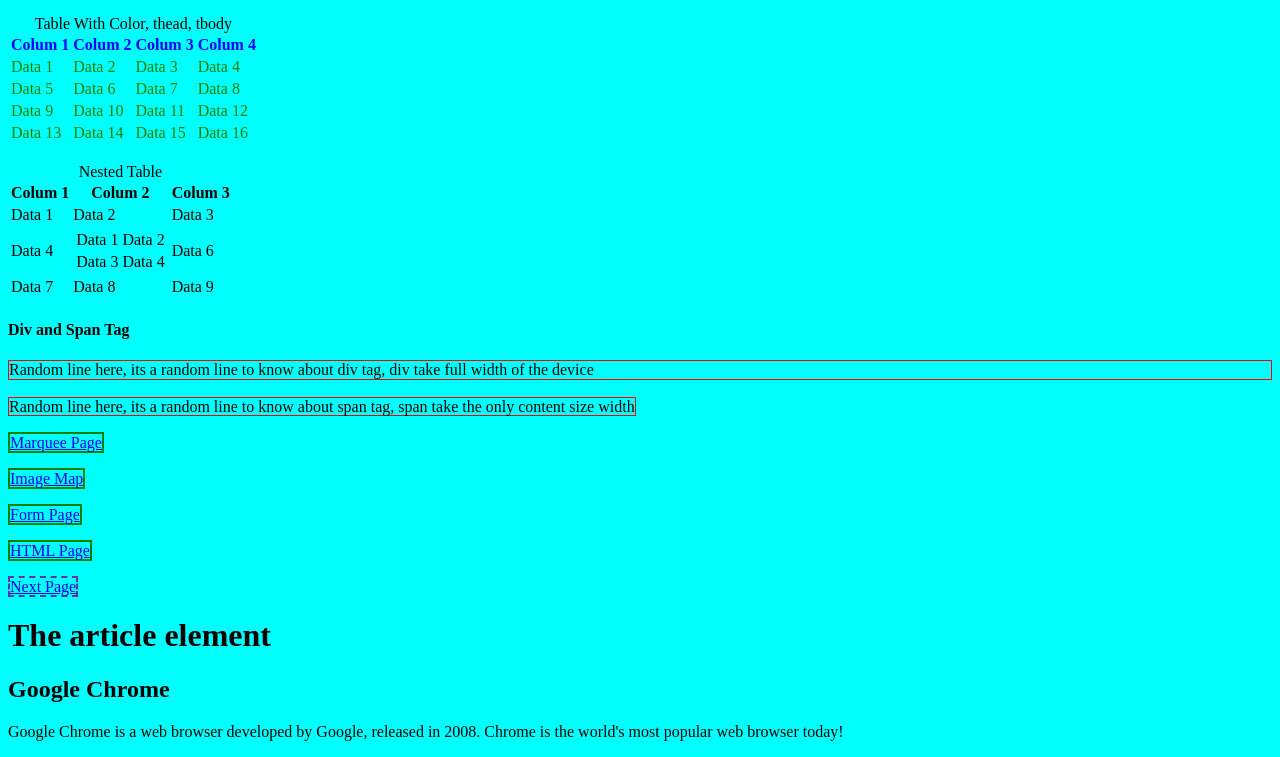
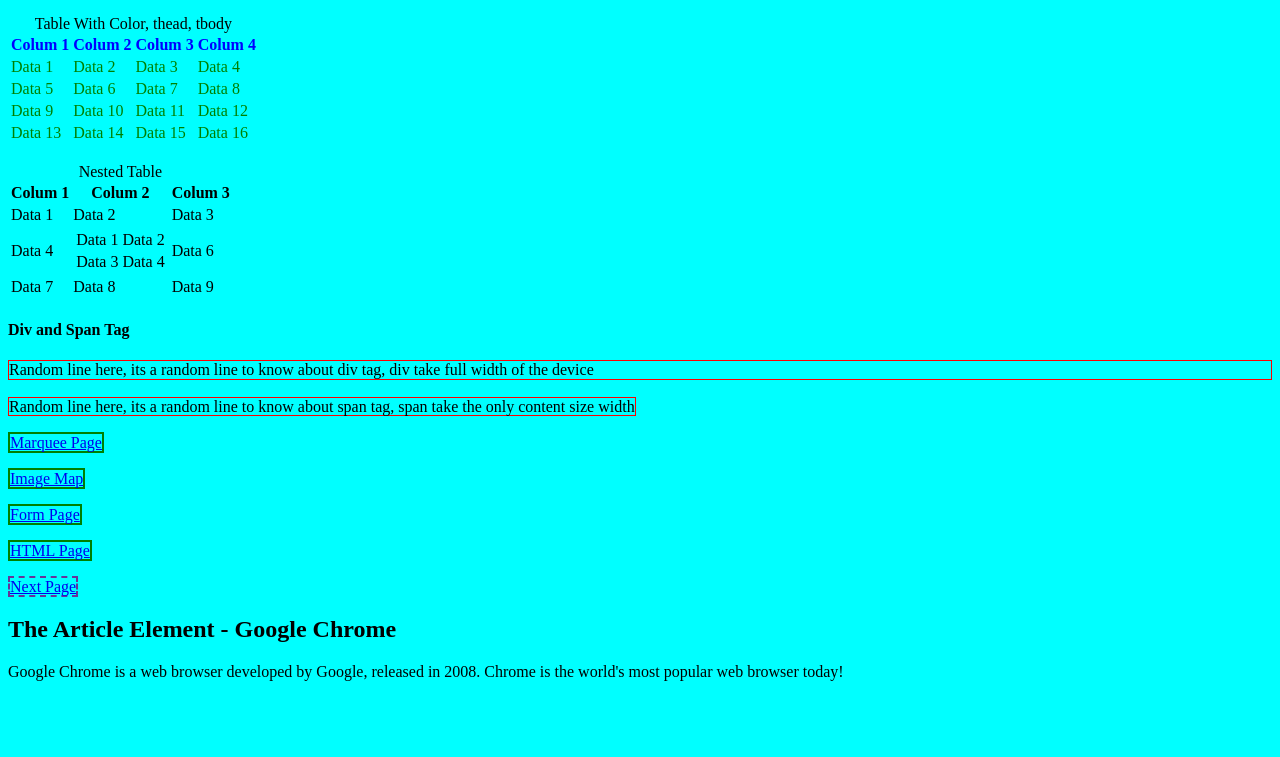
Before and after one commit to omarjafor/html-learning, a plain HTML site: page index.html in a window 1280 px wide. Shown: the part 3396-4153 px from the top of the page. After the commit the page ends 4093 px from the top, so only its background shows below. Drawn offline with Linux system fonts and the light colour scheme.

Commit message:
somechange

```diff
--- a/index.html
+++ b/index.html
@@ -337,9 +337,8 @@
         <span style="border: 2px dashed rebeccapurple;">
             <a href="#local" target="_blank" title="Go To Next Page">Next Page</a>
         </span>
-        <h1>The article element</h1>
         <article>
-            <h2>Google Chrome</h2>
+            <h2>The Article Element - Google Chrome</h2>
             <p>Google Chrome is a web browser developed by Google, released in 2008. Chrome is the world's most popular web browser today!</p>
         </article>
     </body>
```
Also changed, not shown: marquee.html (+1 -1 lines), 1 other file.
